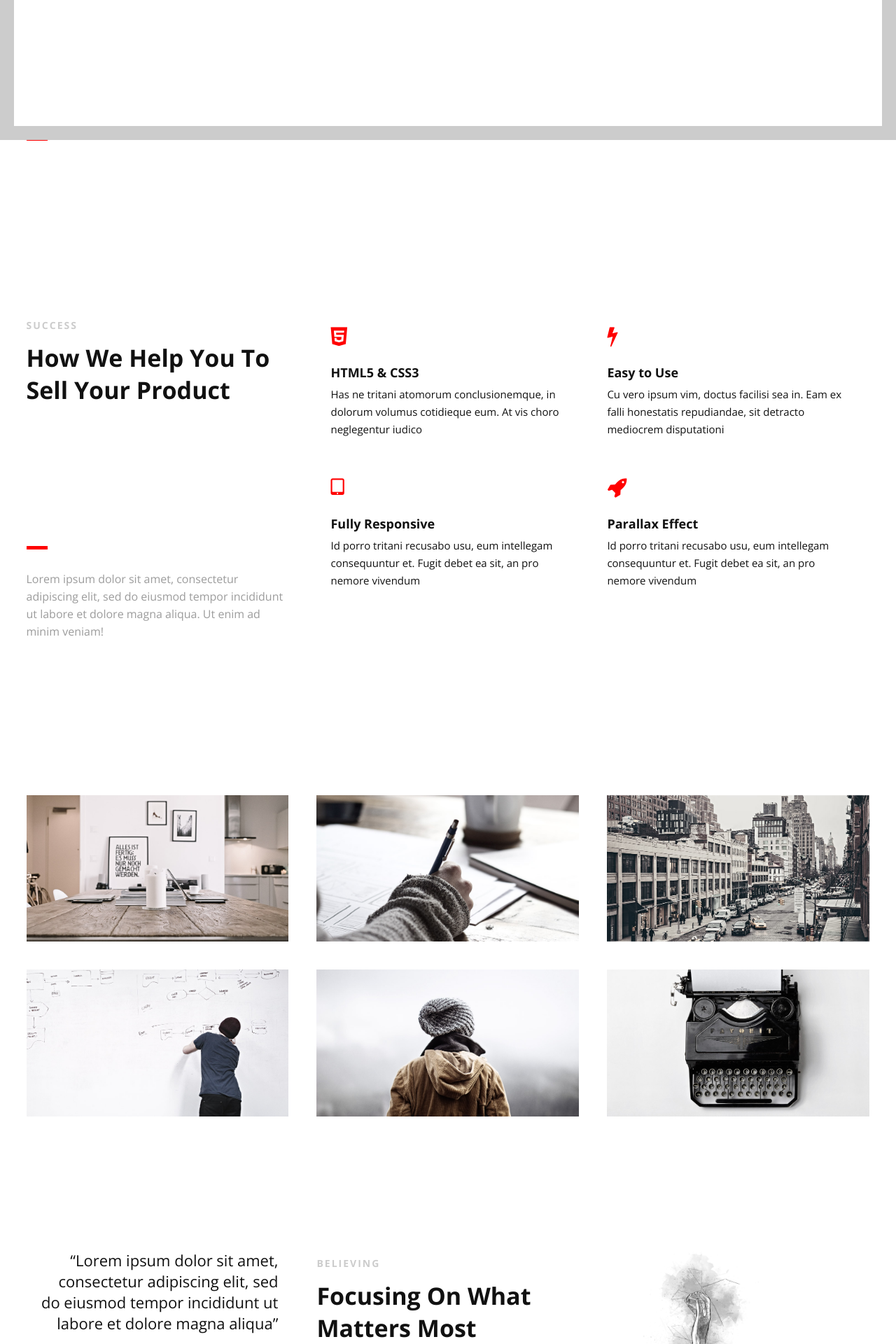
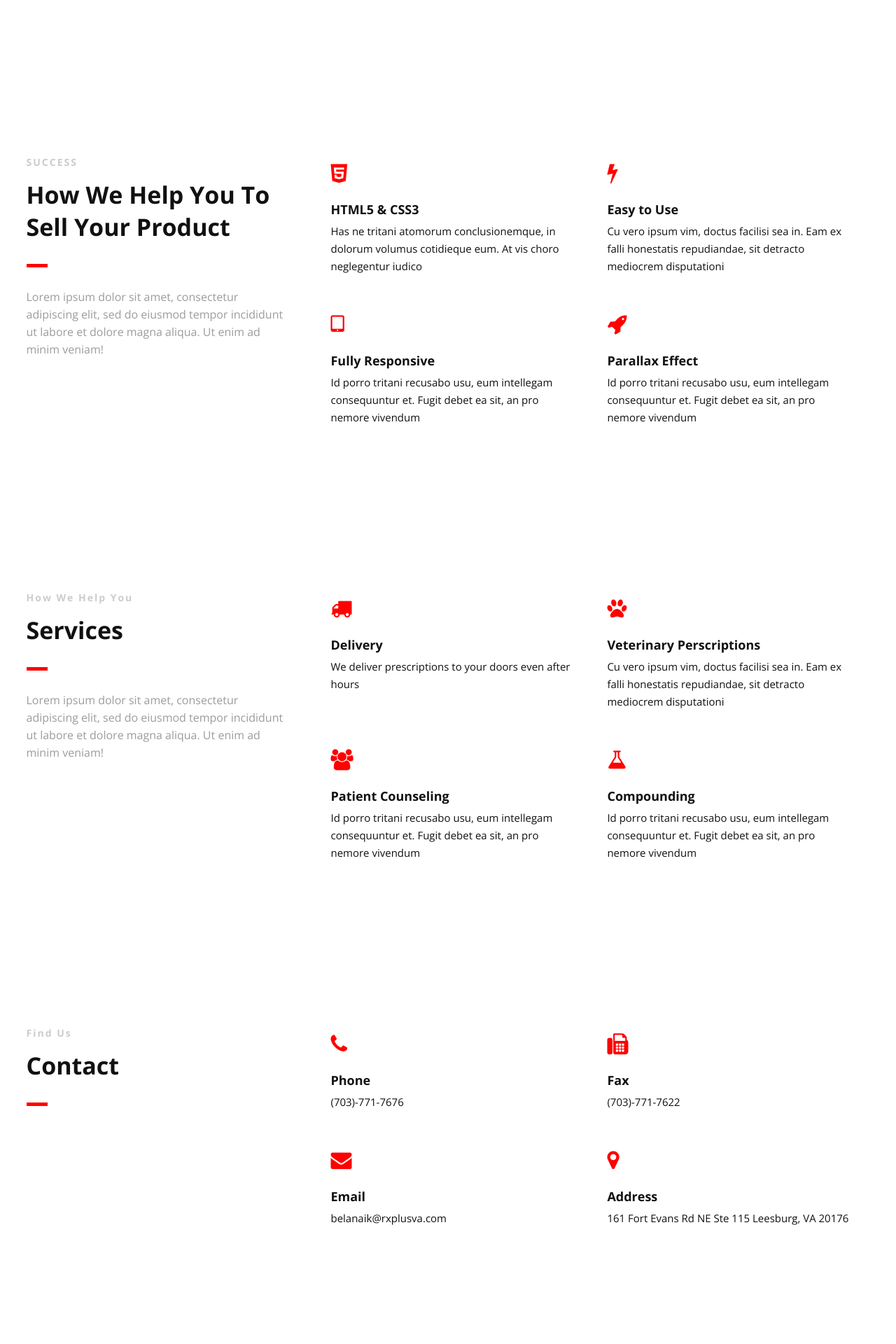
Before and after one commit to naikshai2/rxpluswebsite, a PHP site: page / in a window 1280 px wide. Shown: the part 600-2520 px from the top of the page at 70% size. After the commit the page ends 2350 px from the top, so only its background shows below. Run offline with PHP 8.4, Linux system fonts and the light colour scheme; a map, chart or similar area stays blank; some libraries are stand-ins or nearby versions.

Commit message:
Almost done (about left)

```diff
--- a/css/namari-color.css
+++ b/css/namari-color.css
@@ -95,7 +95,7 @@ a:hover, #header.nav-solid nav a:hover {
     display:block;
     width:30px;
     height:5px;
-    margin-top:200px;
+    margin-top:30px;
 }
 
 .text-center .section-heading h2:after {
--- a/css/style.css
+++ b/css/style.css
@@ -498,7 +498,8 @@ section {
 }
 
 #header nav a:hover {
-    opacity: 0.6;
+    color: #ff0000;
+
 }
 
 /*Navigation Solid*/
--- a/index.html
+++ b/index.html
@@ -41,12 +41,7 @@
 </div>
 <!--End of Preloader-->
 
-<div class="page-border" data-wow-duration="0.7s" data-wow-delay="0.2s">
-    <div class="top-border wow fadeInDown animated" style="visibility: visible; animation-name: fadeInDown;"></div>
-    <div class="right-border wow fadeInRight animated" style="visibility: visible; animation-name: fadeInRight;"></div>
-    <div class="bottom-border wow fadeInUp animated" style="visibility: visible; animation-name: fadeInUp;"></div>
-    <div class="left-border wow fadeInLeft animated" style="visibility: visible; animation-name: fadeInLeft;"></div>
-</div>
+
 
 <div id="wrapper">
 
@@ -103,7 +98,7 @@
 
                 <div class="section-heading">
                     <h1>SERVICE AND CARE BEYOND FILLING PRESCRIPTIONS</h1>
-                    <h2></h2>
+
                 </div>
 
 
@@ -202,79 +197,169 @@
 
 
         <!--Gallery-->
-        <aside id="services" class="row text-center scrollto clearfix" data-featherlight-gallery
-                 data-featherlight-filter="a">
+        <section id="services" class="introduction scrollto">
 
-                <a href="images/gallery-images/gallery-image-1.jpg" data-featherlight="image" class="col-3 wow fadeIn"
-                   data-wow-delay="0.1s"><img src="images/gallery-images/gallery-image-1.jpg" alt="Landing Page"/></a>
-                <a href="images/gallery-images/gallery-image-2.jpg" data-featherlight="image" class="col-3 wow fadeIn"
-                   data-wow-delay="0.3s"><img src="images/gallery-images/gallery-image-2.jpg" alt="Landing Page"/></a>
-                <a href="images/gallery-images/gallery-image-3.jpg" data-featherlight="image" class="col-3 wow fadeIn"
-                   data-wow-delay="0.5s"><img src="images/gallery-images/gallery-image-3.jpg" alt="Landing Page"/></a>
-                <a href="images/gallery-images/gallery-image-4.jpg" data-featherlight="image" class="col-3 wow fadeIn"
-                   data-wow-delay="1.1s"><img src="images/gallery-images/gallery-image-4.jpg" alt="Landing Page"/></a>
-                <a href="images/gallery-images/gallery-image-5.jpg" data-featherlight="image" class="col-3 wow fadeIn"
-                   data-wow-delay="0.9s"><img src="images/gallery-images/gallery-image-5.jpg" alt="Landing Page"/></a>
-                <a href="images/gallery-images/gallery-image-6.jpg" data-featherlight="image" class="col-3 wow fadeIn"
-                   data-wow-delay="0.7s"><img src="images/gallery-images/gallery-image-6.jpg" alt="Landing Page"/></a>
+            <div class="row clearfix">
 
-        </aside>
+                <div class="col-3">
+                    <div class="section-heading">
+                        <h3>How We Help You</h3>
+                        <h2 class="section-title">Services</h2>
+                        <p class="section-subtitle">Lorem ipsum dolor sit amet, consectetur adipiscing elit, sed do
+                            eiusmod tempor incididunt ut labore et dolore magna aliqua. Ut enim ad minim veniam!</p>
+                    </div>
+
+                </div>
+
+                <div class="col-2-3">
+
+                    <!--Icon Block-->
+                    <div class="col-2 icon-block icon-top wow fadeInUp" data-wow-delay="0.1s">
+                        <!--Icon-->
+                        <div class="icon">
+                            <i class="fa fa-truck fa-2x"></i>
+                        </div>
+                        <!--Icon Block Description-->
+                        <div class="icon-block-description">
+                            <h4>Delivery</h4>
+                            <p>We deliver prescriptions to your doors even after hours</p>
+                        </div>
+                    </div>
+                    <!--End of Icon Block-->
+
+                    <!--Icon Block-->
+                    <div class="col-2 icon-block icon-top wow fadeInUp" data-wow-delay="0.3s">
+                        <!--Icon-->
+                        <div class="icon">
+                            <i class="fa fa-paw fa-2x"></i>
+                        </div>
+                        <!--Icon Block Description-->
+                        <div class="icon-block-description">
+                            <h4>Veterinary Perscriptions</h4>
+                            <p>Cu vero ipsum vim, doctus facilisi sea in. Eam ex falli honestatis repudiandae, sit
+                                detracto mediocrem disputationi</p>
+                        </div>
+                    </div>
+                    <!--End of Icon Block-->
+
+                    <!--Icon Block-->
+                    <div class="col-2 icon-block icon-top wow fadeInUp" data-wow-delay="0.5s">
+                        <!--Icon-->
+                        <div class="icon">
+                            <i class="fa fa-users fa-2x"></i>
+                        </div>
+                        <!--Icon Block Description-->
+                        <div class="icon-block-description">
+                            <h4>Patient Counseling</h4>
+                            <p>Id porro tritani recusabo usu, eum intellegam consequuntur et. Fugit debet ea sit, an pro
+                                nemore vivendum</p>
+                        </div>
+                    </div>
+                    <!--End of Icon Block-->
+
+                    <!--Icon Block-->
+                    <div class="col-2 icon-block icon-top wow fadeInUp" data-wow-delay="0.5s">
+                        <!--Icon-->
+                        <div class="icon">
+                            <i class="fa fa-flask fa-2x"></i>
+                        </div>
+                        <!--Icon Block Description-->
+                        <div class="icon-block-description">
+                            <h4>Compounding</h4>
+                            <p>Id porro tritani recusabo usu, eum intellegam consequuntur et. Fugit debet ea sit, an pro
+                                nemore vivendum</p>
+                        </div>
+                    </div>
+                    <!--End of Icon Block-->
+
+
+                </div>
+
+            </div>
+
+
+        </section>
         <!--End of Gallery-->
 
 
         <!--Content Section-->
         <div id="contact" class="scrollto clearfix">
 
-            <div class="row no-padding-bottom clearfix">
+            <div class="row clearfix">
 
-
-                <!--Content Left Side-->
-                <div class="col-3">
-                    <!--User Testimonial-->
-                    <blockquote class="testimonial text-right bigtest">
-                        <q>Lorem ipsum dolor sit amet, consectetur adipiscing elit, sed do eiusmod tempor incididunt ut
-                            labore
-                            et dolore magna aliqua</q>
-                        <footer>— John Doe, Happy Customer</footer>
-                    </blockquote>
-                    <!-- End of Testimonial-->
-
-                </div>
-                <!--End Content Left Side-->
-
-                <!--Content of the Right Side-->
                 <div class="col-3">
                     <div class="section-heading">
-                        <h3>BELIEVING</h3>
-                        <h2 class="section-title">Focusing On What Matters Most</h2>
-                        <p class="section-subtitle">Lorem ipsum dolor sit amet, consectetur adipiscing elit, sed do
-                            eiusmod tempor incididunt ut labore et dolore magna aliqua. Ut enim ad minim veniam!</p>
+                        <h3>Find Us</h3>
+                        <h2 class="section-title">Contact</h2>
+                        <p class="section-subtitle"></p>
                     </div>
-                    <p>Sed ut perspiciatis unde omnis iste natus error sit voluptatem accusantium doloremque laudantium,
-                        totam rem aperiam, eaque ipsa quae ab illo inventore veritatis et quasi architecto beatae vitae
-                        dicta sunt explicabo.
-                    </p>
-                    <p>
-                        Nemo enim ipsam voluptatem quia voluptas sit aspernatur aut odit aut fugit, sed quia
-                        consequuntur magni dolores eos qui ratione voluptatem sequi nesciunt.
-                        Neque porro quisquam est, qui dolorem ipsum quia dolor sit amet!
-                    </p>
-                    <!-- Just replace the Video ID "UYJ5IjBRlW8" with the ID of your video on YouTube (Found within the URL) -->
-                    <a href="#" data-videoid="UYJ5IjBRlW8" data-videosite="youtube" class="button video link-lightbox">
-                        WATCH VIDEO <i class="fa fa-play" aria-hidden="true"></i>
-                    </a>
+<div class="mapouter"><div class="gmap_canvas"><iframe width="350" height="200" id="gmap_canvas" src="https://maps.google.com/maps?q=Rx%2B%20Pharmacy&t=&z=15&ie=UTF8&iwloc=&output=embed" frameborder="0" scrolling="no" marginheight="0" marginwidth="0"></iframe><a href="https://www.crocothemes.net">boho wordpress themes</a></div><style>.mapouter{text-align:right;height:200px;width:350px;}.gmap_canvas {overflow:hidden;background:none!important;height:200px;width:350px;}</style></div>
                 </div>
-                <!--End Content Right Side-->
 
-                <div class="col-3">
-                    <img src="images/dancer.jpg" alt="Dancer"/>
+                <div class="col-2-3">
+
+                    <!--Icon Block-->
+                    <div class="col-2 icon-block icon-top wow fadeInUp" data-wow-delay="0.1s">
+                        <!--Icon-->
+                        <div class="icon">
+                            <i class="fa fa-phone fa-2x"></i>
+                        </div>
+                        <!--Icon Block Description-->
+                        <div class="icon-block-description">
+                            <h4>Phone</h4>
+                            <p>(703)-771-7676</p>
+
+                        </div>
+                    </div>
+                    <!--End of Icon Block-->
+
+                    <!--Icon Block-->
+                    <div class="col-2 icon-block icon-top wow fadeInUp" data-wow-delay="0.3s">
+                        <!--Icon-->
+                        <div class="icon">
+                            <i class="fa fa-fax fa-2x"></i>
+                        </div>
+                        <!--Icon Block Description-->
+                        <div class="icon-block-description">
+                            <h4>Fax</h4>
+                            <p>(703)-771-7622</p>
+                        </div>
+                    </div>
+                    <!--End of Icon Block-->
+
+                    <!--Icon Block-->
+                    <div class="col-2 icon-block icon-top wow fadeInUp" data-wow-delay="0.5s">
+                        <!--Icon-->
+                        <div class="icon">
+                            <i class="fa fa-envelope fa-2x"></i>
+                        </div>
+                        <!--Icon Block Description-->
+                        <div class="icon-block-description">
+                            <h4>Email</h4>
+                            <p>belanaik@rxplusva.com</p>
+                        </div>
+                    </div>
+                    <!--End of Icon Block-->
+
+                    <!--Icon Block-->
+                    <div class="col-2 icon-block icon-top wow fadeInUp" data-wow-delay="0.5s">
+                        <!--Icon-->
+                        <div class="icon">
+                            <i class="fa fa-map-marker fa-2x"></i>
+                        </div>
+                        <!--Icon Block Description-->
+                        <div class="icon-block-description">
+                            <h4>Address</h4>
+                            <p>161 Fort Evans Rd NE Ste 115 Leesburg, VA 20176</p>
+                        </div>
+
+                    </div>
+
+                    <!--End of Icon Block-->
+
                 </div>
 
             </div>
-
-
-        </div>
-        <!--End of Content Section-->
 
 
 
@@ -287,9 +372,6 @@
     <!--Footer-->
     <footer id="landing-footer" class="clearfix">
         <div class="row clearfix">
-
-            <p id="copyright" class="col-2">Made with love by <a href="https://www.shapingrain.com">ShapingRain</a></p>
-
             <!--End of Social Icons in Footer-->
         </div>
     </footer>
```
